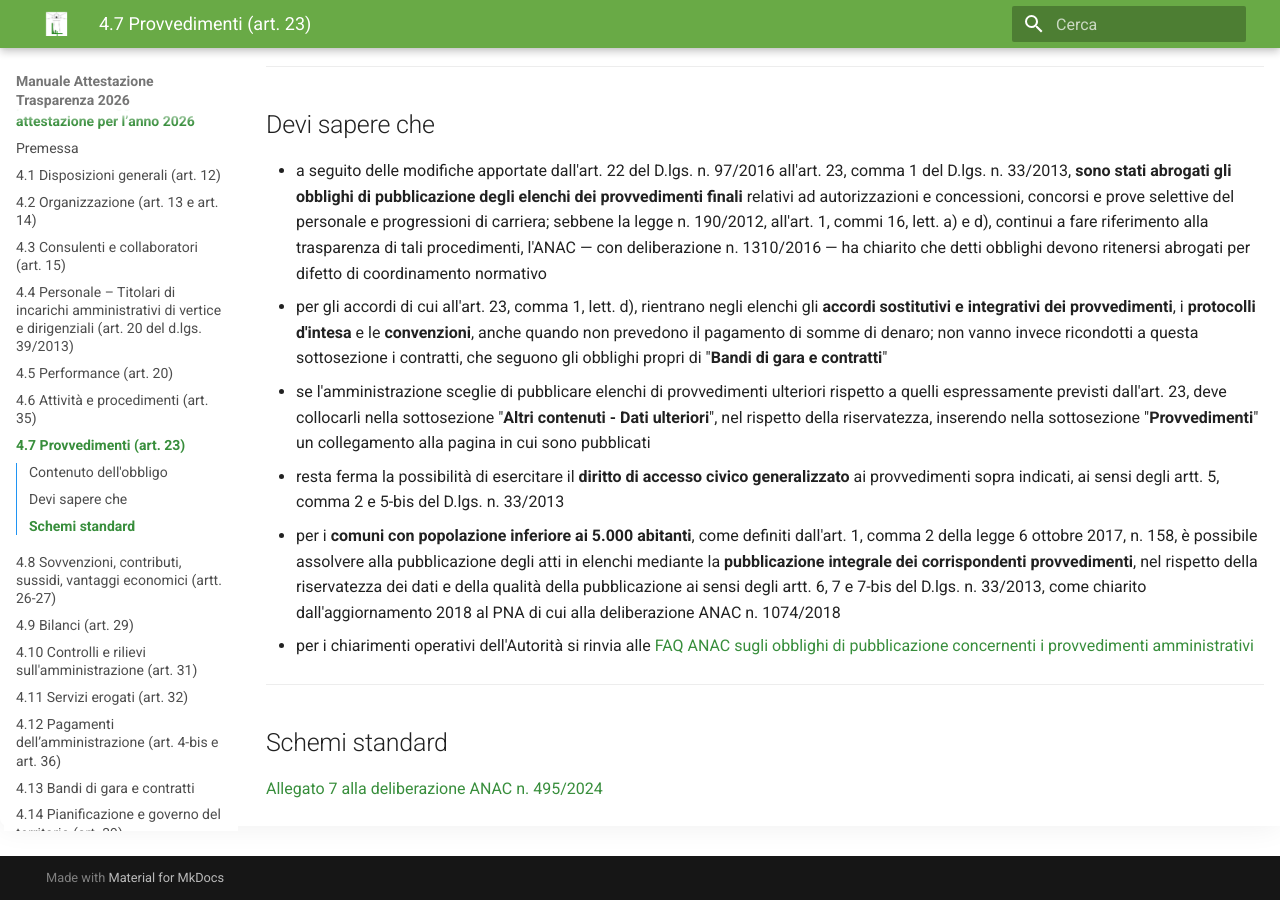
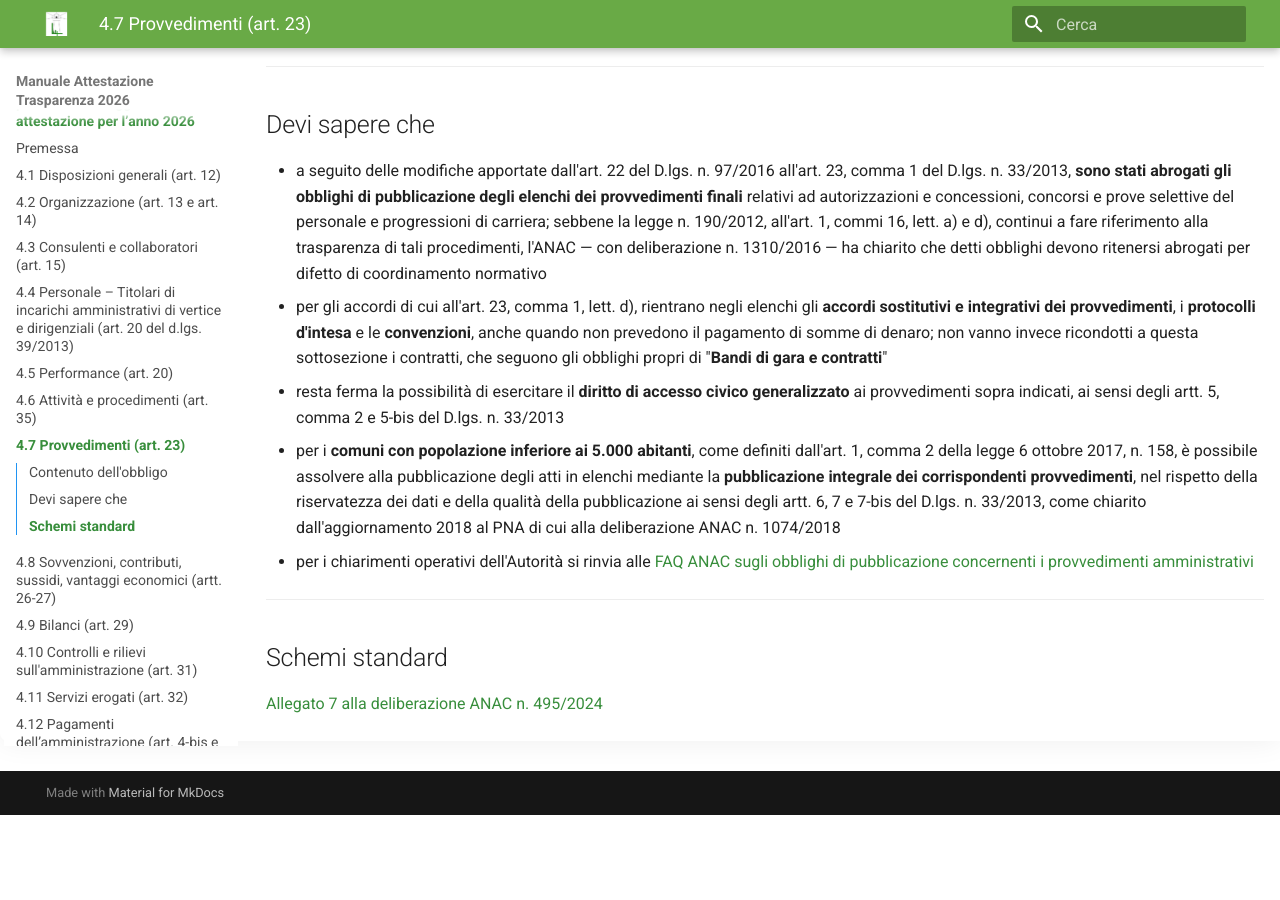
Before and after one commit to Lab4srl/manuale-trasparenza-2026, an MkDocs documentation site: the page built from docs/capitolo-4/4-7-provvedimenti.md, in a window 1280 px wide and 900 px high, scrolled down 674 px. Built offline with MkDocs 1.6.1 and Material for MkDocs 9.7.7, drawn with Linux system fonts in a browser that asks for light colours; after the commit the page ends 1489 px from its top, so only the background shows below that.

Commit message:
Aggiornamento manuale

```diff
--- a/docs/capitolo-4/4-7-provvedimenti.md
+++ b/docs/capitolo-4/4-7-provvedimenti.md
@@ -18,7 +18,6 @@ Per entrambe le sottosezioni, ai sensi dell'art. 23, comma 1, lettere b) e d) de
 
 * a seguito delle modifiche apportate dall'art. 22 del D.lgs. n. 97/2016 all'art. 23, comma 1 del D.lgs. n. 33/2013, **sono stati abrogati gli obblighi di pubblicazione degli elenchi dei provvedimenti finali** relativi ad autorizzazioni e concessioni, concorsi e prove selettive del personale e progressioni di carriera; sebbene la legge n. 190/2012, all'art. 1, commi 16, lett. a) e d), continui a fare riferimento alla trasparenza di tali procedimenti, l'ANAC — con deliberazione n. 1310/2016 — ha chiarito che detti obblighi devono ritenersi abrogati per difetto di coordinamento normativo
 * per gli accordi di cui all'art. 23, comma 1, lett. d), rientrano negli elenchi gli **accordi sostitutivi e integrativi dei provvedimenti**, i **protocolli d'intesa** e le **convenzioni**, anche quando non prevedono il pagamento di somme di denaro; non vanno invece ricondotti a questa sottosezione i contratti, che seguono gli obblighi propri di "**Bandi di gara e contratti**"
-* se l'amministrazione sceglie di pubblicare elenchi di provvedimenti ulteriori rispetto a quelli espressamente previsti dall'art. 23, deve collocarli nella sottosezione "**Altri contenuti - Dati ulteriori**", nel rispetto della riservatezza, inserendo nella sottosezione "**Provvedimenti**" un collegamento alla pagina in cui sono pubblicati
 * resta ferma la possibilità di esercitare il **diritto di accesso civico generalizzato** ai provvedimenti sopra indicati, ai sensi degli artt. 5, comma 2 e 5-bis del D.lgs. n. 33/2013
 * per i **comuni con popolazione inferiore ai 5.000 abitanti**, come definiti dall'art. 1, comma 2 della legge 6 ottobre 2017, n. 158, è possibile assolvere alla pubblicazione degli atti in elenchi mediante la **pubblicazione integrale dei corrispondenti provvedimenti**, nel rispetto della riservatezza dei dati e della qualità della pubblicazione ai sensi degli artt. 6, 7 e 7-bis del D.lgs. n. 33/2013, come chiarito dall'aggiornamento 2018 al PNA di cui alla deliberazione ANAC n. 1074/2018
 * per i chiarimenti operativi dell'Autorità si rinvia alle [FAQ ANAC sugli obblighi di pubblicazione concernenti i provvedimenti amministrativi](https://www.anticorruzione.it/-/obblighi-di-pubblicazione-concernenti-i-provvedimenti-amministrativi-art.-23-d.lgs.-33/2013-){:target="_blank"}
```
